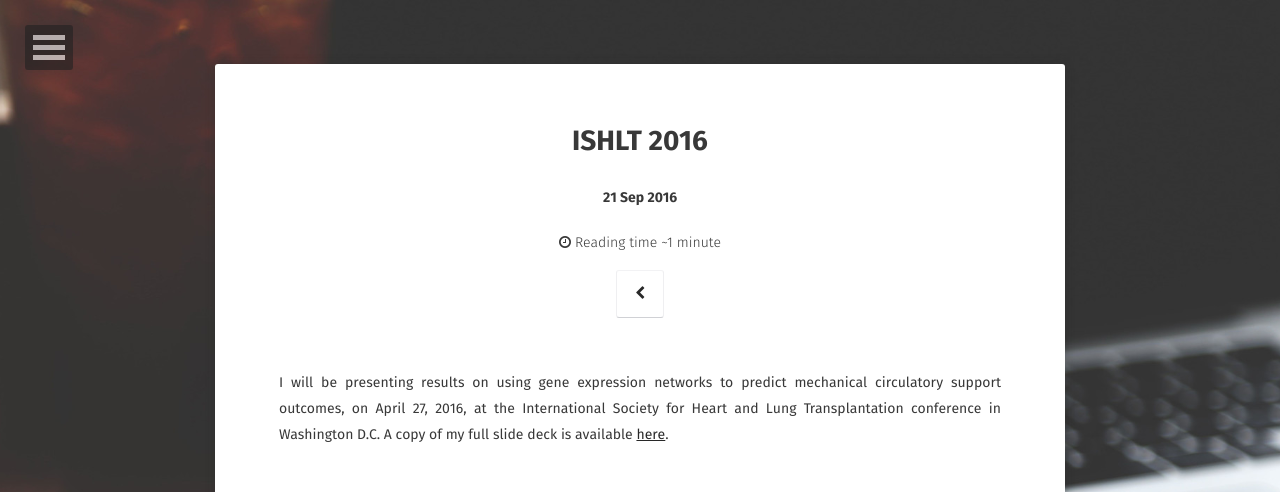
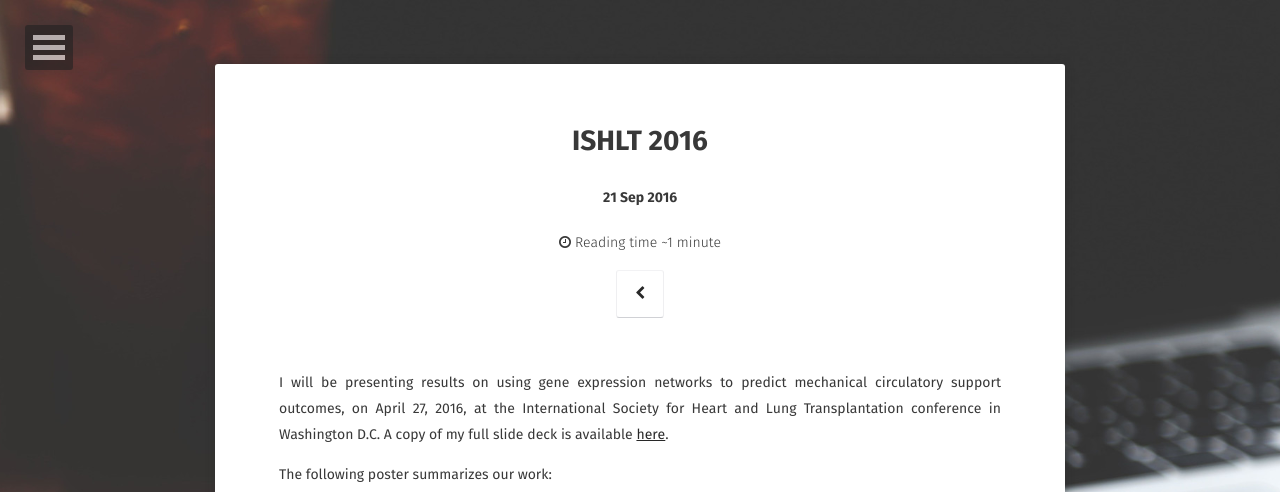
Before and after one commit to nwisn/nwisn.github.io, a Jekyll site: the page built from _posts/2016-04-27-WashingtonDC.md, in a window 1280 px wide. Shown: the top 492 px of the page. Built offline with Jekyll 4.4.1, drawn with Linux system fonts in a browser that asks for light colours; some web fonts are replaced; grey boxes are pictures that could not be loaded.

Commit message:
revised posts

```diff
--- a/_posts/2016-04-27-WashingtonDC.md
+++ b/_posts/2016-04-27-WashingtonDC.md
@@ -8,3 +8,9 @@
 ---
 
 I will be presenting results on using gene expression networks to predict mechanical circulatory support outcomes, on April 27, 2016, at the International Society for Heart and Lung Transplantation conference in Washington D.C. A copy of my full slide deck is available [here](https://drive.google.com/open?id=1vqbvuoytVa8-ecyX158ssOnvzKlJ81pL).
+
+The following poster summarizes our work:
+
+<figure>
+	<a href="https://drive.google.com/open?id=1Ay3i1Zx1hRaYBZn-21lz9K07SJNSkPQG"><img src="../photos/Eigengene Poster 2015.png"></a>
+</figure>
```
